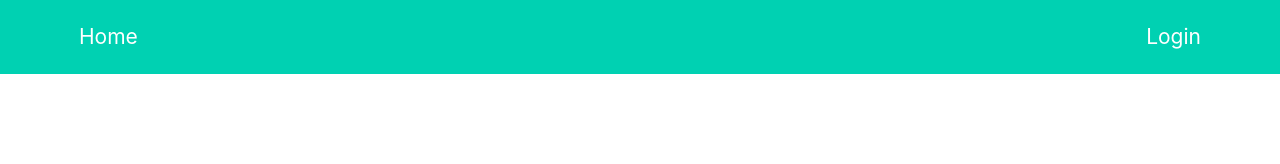
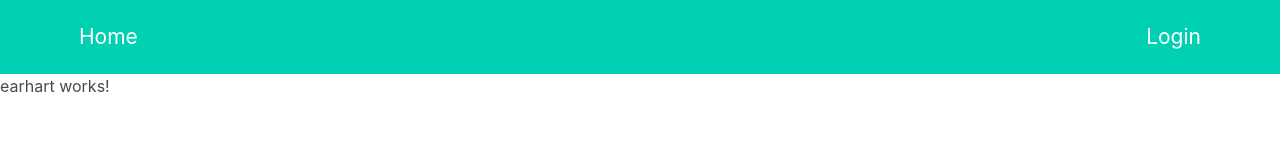
Before and after one commit to dvtung1/web, an Angular app: page /earheart in a window 1280 px wide. Before the commit this address led to /. Shown: the top 164 px of the page. Built offline with nearby package versions, Linux system fonts and the light colour scheme.

Commit message:
basic dining court page setup

```diff
--- a/src/app/components/main/DiningC/earheart/earheart.component.html
+++ b/src/app/components/main/DiningC/earheart/earheart.component.html
@@ -1,3 +1,3 @@
-<p>
-  earheart works!
-</p>
+<header>
+  earhart works!
+</header>
--- a/src/app/components/main/DiningC/ford/ford.component.html
+++ b/src/app/components/main/DiningC/ford/ford.component.html
@@ -1,3 +1,3 @@
-<p>
+<header>
   ford works!
-</p>
+</header>
--- a/src/app/components/main/DiningC/hillenbrand/hillenbrand.component.html
+++ b/src/app/components/main/DiningC/hillenbrand/hillenbrand.component.html
@@ -1,3 +1,3 @@
-<p>
+<header>
   hillenbrand works!
-</p>
+</header>
--- a/src/app/components/main/DiningC/wiley/wiley.component.html
+++ b/src/app/components/main/DiningC/wiley/wiley.component.html
@@ -1,3 +1,3 @@
-<p>
+<header>
   wiley works!
-</p>
+</header>
```
Also changed, not shown: src/app/app-routing.module.ts (+9 -1 lines), src/app/components/main/DiningC/windsor/windsor.component.html (+1 -7 lines).
